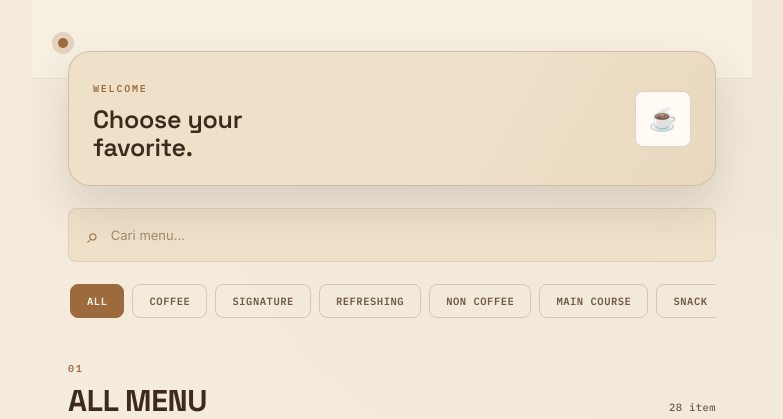
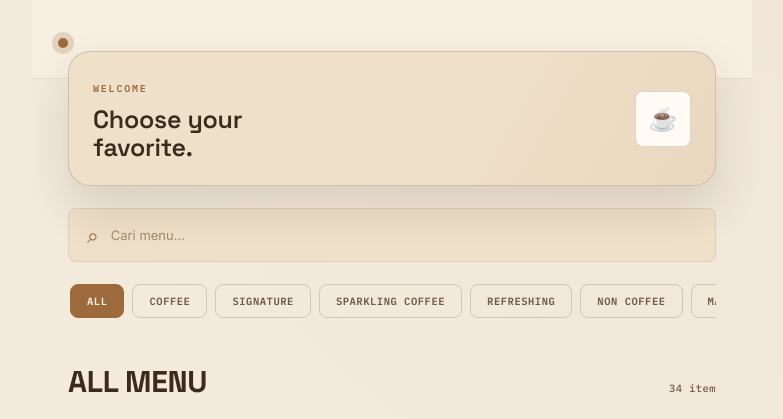
Before and after one commit to khumairaazzahra/projectscanmenu, a plain HTML site: page index.html in a window 1280 px wide. Shown: the part 381-800 px from the top of the page, without its empty margins (248-1031 px from the left). Drawn offline with Linux system fonts and the light colour scheme.

Commit message:
update index

```diff
--- a/index.html
+++ b/index.html
@@ -103,6 +103,13 @@
 
       <button
         class="category-btn"
+        data-category="sparkling-coffee"
+      >
+        Sparkling Coffee
+      </button>
+
+      <button
+        class="category-btn"
         data-category="refreshing"
       >
         Refreshing
@@ -138,7 +145,6 @@
       <div class="section-heading">
 
         <div>
-          <span class="section-number">01</span>
 
           <h2 id="sectionTitle">
             Coffee
--- a/script.js
+++ b/script.js
@@ -3,7 +3,7 @@ const menus = [
     category: "coffee",
     categoryName: "Coffee",
     name: "Espresso",
-    price: "5K",
+    price: "7K",
     description: "Espresso, water & optional sugar",
     image: "assets/Espresso.jpe"
   },
@@ -11,7 +11,7 @@ const menus = [
     category: "coffee",
     categoryName: "Coffee",
     name: "Americano",
-    price: "16K",
+    price: "19K",
     description: "Espresso, water & optional sugar",
     image: "assets/Americano.jpe"
   },
@@ -19,7 +19,7 @@ const menus = [
     category: "coffee",
     categoryName: "Coffee",
     name: "Coffee Latte",
-    price: "19K",
+    price: "21K",
     description: "Espresso, full cream milk & optional sugar",
     image: "assets/Coffee Latte.jpe"
   },
@@ -27,7 +27,7 @@ const menus = [
     category: "coffee",
     categoryName: "Coffee",
     name: "Kopi Susu Caramel",
-    price: "22K",
+    price: "24K",
     description: "Espresso, full cream milk & caramel syrup",
     image: "assets/Kopi Susu Caramel.jpe"
   },
@@ -35,7 +35,7 @@ const menus = [
     category: "coffee",
     categoryName: "Coffee",
     name: "Kopi Susu Vanilla",
-    price: "22K",
+    price: "24K",
     description: "Espresso, full cream milk & vanilla syrup",
     image: "assets/Kopi Susu Vanila1.jpg"
   },
@@ -43,7 +43,7 @@ const menus = [
     category: "coffee",
     categoryName: "Coffee",
     name: "Kopi Susu Mocha",
-    price: "23K",
+    price: "25K",
     description: "Espresso, full cream milk, chocolate & sugar",
     image: "assets/Kopi Susu Mocha.jpe"
   },
@@ -59,7 +59,7 @@ const menus = [
     category: "coffee",
     categoryName: "Coffee",
     name: "Kopi Milo",
-    price: "18K",
+    price: "21K",
     description: "Espresso & Milo",
     image: "assets/Kopi Milo.jpe"
   },
@@ -75,7 +75,7 @@ const menus = [
     category: "signature",
     categoryName: "Signature",
     name: "Kopi Susu Gula Aren",
-    price: "20K",
+    price: "21K",
     description: "Espresso, full cream milk & palm sugar",
     image: "assets/Kopi Susu Gula Aren.jpe"
   },
@@ -83,7 +83,7 @@ const menus = [
     category: "signature",
     categoryName: "Signature",
     name: "Kopi Susu Hazelnut",
-    price: "22K",
+    price: "24K",
     description: "Espresso, full cream milk & hazelnut syrup",
     image: "assets/Kopi Susu Hazelnut.jpe"
   },
@@ -91,15 +91,31 @@ const menus = [
     category: "signature",
     categoryName: "Signature",
     name: "Kopi Susu Butterscotch",
-    price: "22K",
+    price: "24K",
     description: "Espresso, full cream milk & butterscotch syrup",
     image: "assets/Kopi Susu Butterscotch.jpe"
+  },
+  {
+    category: "sparkling-coffee",
+    categoryName: "sparkling coffee",
+    name: "Orange Coffee Sparkling",
+    price: "22K",
+    description: "Espresso, Orange Syrup, soda & ice",
+    image: "assets/Orange Coffee Sparkling.png"
+  },
+  {
+    category: "sparkling-coffee",
+    categoryName: "sparkling coffee",
+    name: "Lemon Coffee Sparkling",
+    price: "22K",
+    description: "Espresso, lemon, soda & ice",
+    image: "assets/Lemon Coffee Sparkling.png"
   },
   {
     category: "refreshing",
     categoryName: "Refreshing",
     name: "Mango Breeze",
-    price: "18K",
+    price: "19K",
     description: "Mango syrup, soda, ice & basil seeds",
     image: "assets/Mango Breeze.jpe"
   },
@@ -107,15 +123,23 @@ const menus = [
     category: "refreshing",
     categoryName: "Refreshing",
     name: "Mango Fresh Mild",
-    price: "19K",
+    price: "20K",
     description: "Mango syrup, full cream milk, ice & basil seeds",
     image: "assets/Mango Fresh Mild.jpe"
   },
   {
     category: "noncoffee",
     categoryName: "Non Coffee",
+    name: "lemon Tea",
+    price: "18K",
+    description: "Milo & fresh milk",
+    image: "assets/Lemon Tea.png"
+  },
+  {
+    category: "noncoffee",
+    categoryName: "Non Coffee",
     name: "Milo",
-    price: "18K",
+    price: "20K",
     description: "Milo & fresh milk",
     image: "assets/Milo.jpe"
   },
@@ -123,7 +147,7 @@ const menus = [
     category: "noncoffee",
     categoryName: "Non Coffee",
     name: "Matcha Latte",
-    price: "22K",
+    price: "25K",
     description: "Matcha, fresh milk & ice",
     image: "assets/Matcha Latte.jpe"
   },
@@ -131,7 +155,7 @@ const menus = [
     category: "noncoffee",
     categoryName: "Non Coffee",
     name: "Chocolate Latte",
-    price: "25K",
+    price: "26K",
     description: "Chocolate, fresh milk & ice",
     image: "assets/Chocolate Latte.jpe"
   },
@@ -173,7 +197,7 @@ const menus = [
   {
     category: "maincourse",
     categoryName: "Main Course",
-    name: "MieNas",
+    name: "Mie Nas",
     price: "20K",
     image: "assets/Mie Nas.jpe"
   },
@@ -211,6 +235,27 @@ const menus = [
     name: "Pempek",
     price: "15K",
     image: "assets/Pempek.jpe"
+  },
+  {
+    category: "snack",
+    categoryName: "Snack",
+    name: "Cireng",
+    price: "15K",
+    image: "assets/Cireng.png"
+  },
+  {
+    category: "snack",
+    categoryName: "Snack",
+    name: "Nugget",
+    price: "15K",
+    image: "assets/Nugget.png"
+  },
+  {
+    category: "snack",
+    categoryName: "Snack",
+    name: "Fish Roll",
+    price: "15K",
+    image: "assets/Fish Roll.png"
   }
 ];
 
```
Also changed, not shown: assets/Cireng.png (added), assets/Fish Roll.png (added), assets/Lemon Tea.png (added), 3 other files.
